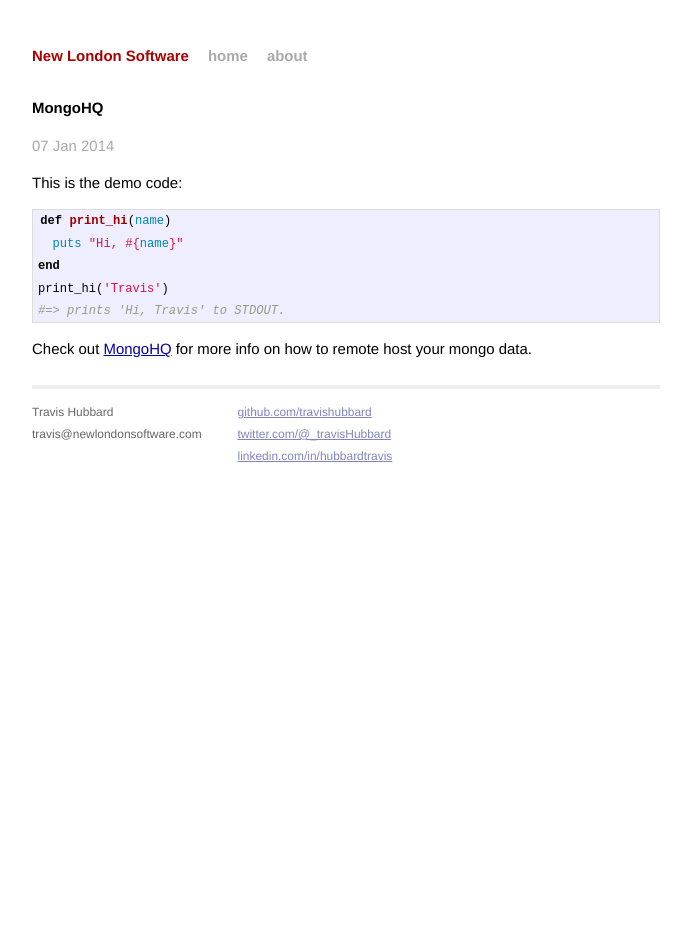
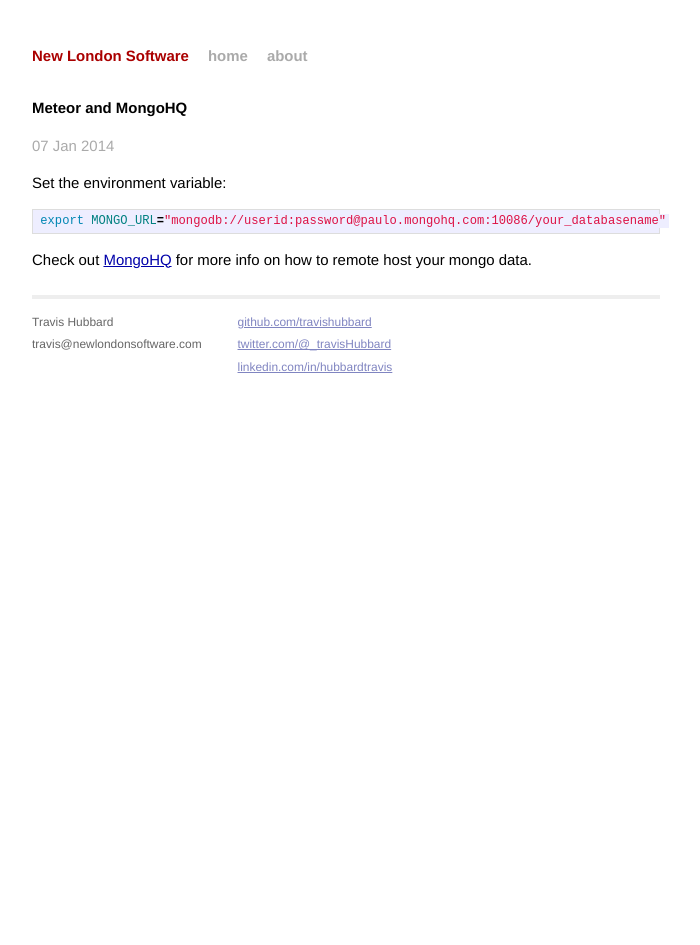
Before and after one commit to travishubbard/travishubbard.github.io, a Jekyll site: the page built from _posts/2014-01-07-mongohq.markdown, in a window 1280 px wide. Shown: the whole page, without its empty margins (294-994 px from the left). Built offline with Jekyll 4.4.1, drawn with Linux system fonts in a browser that asks for light colours; Markdown is read by kramdown in place of the engine named in the settings.

Commit message:
test highlighting bash

```diff
--- a/_posts/2014-01-07-mongohq.markdown
+++ b/_posts/2014-01-07-mongohq.markdown
@@ -1,18 +1,14 @@
 ---
 layout: post
-title:  "MongoHQ"
+title:  "Meteor and MongoHQ"
 date:   2014-01-07 12:45:16
-categories: MongoHQ Updates
+categories: MongoHQ
 ---
 
-This is the demo code:
+Set the environment variable:
 
-{% highlight ruby %}
-def print_hi(name)
-  puts "Hi, #{name}"
-end
-print_hi('Travis')
-#=> prints 'Hi, Travis' to STDOUT.
+{% highlight bash %}
+export MONGO_URL="mongodb://userid:password@paulo.mongohq.com:10086/your_databasename"
 {% endhighlight %}
 
 Check out [MongoHQ][mongohq] for more info on how to remote host your mongo data.
--- a/about.html
+++ b/about.html
@@ -11,7 +11,7 @@ title: New London Software - About
 	</p>
 
 	<p>
-		Selectively available on an hourly basis. Preferred engagements: feature enhancements, debugging, web application development and software project management reviews.
+		Selectively available for consulting. I prefer to work on feature enhancements, debugging, kickstarting your development efforts and code reviews.
 	</p>
 
 </div>
```
